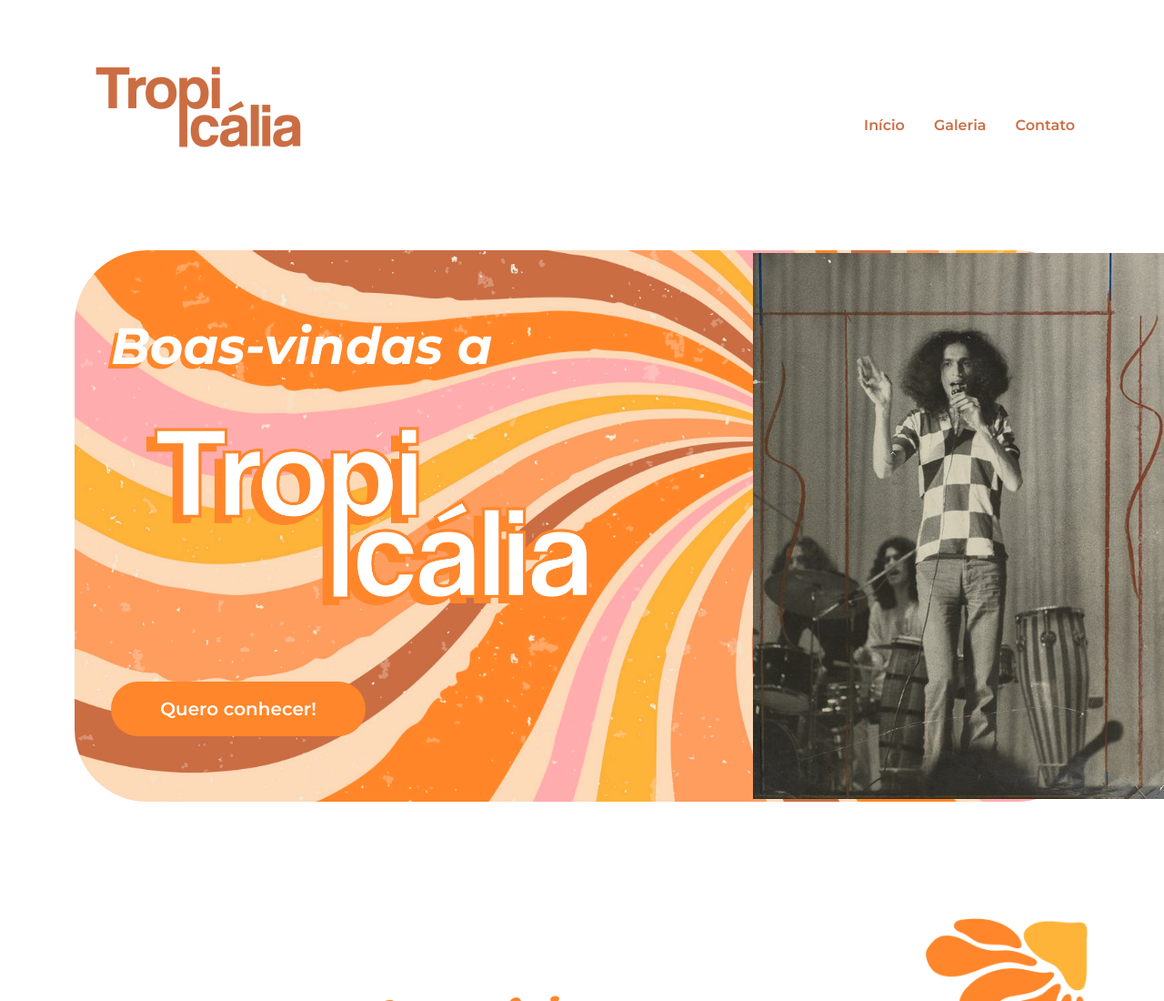
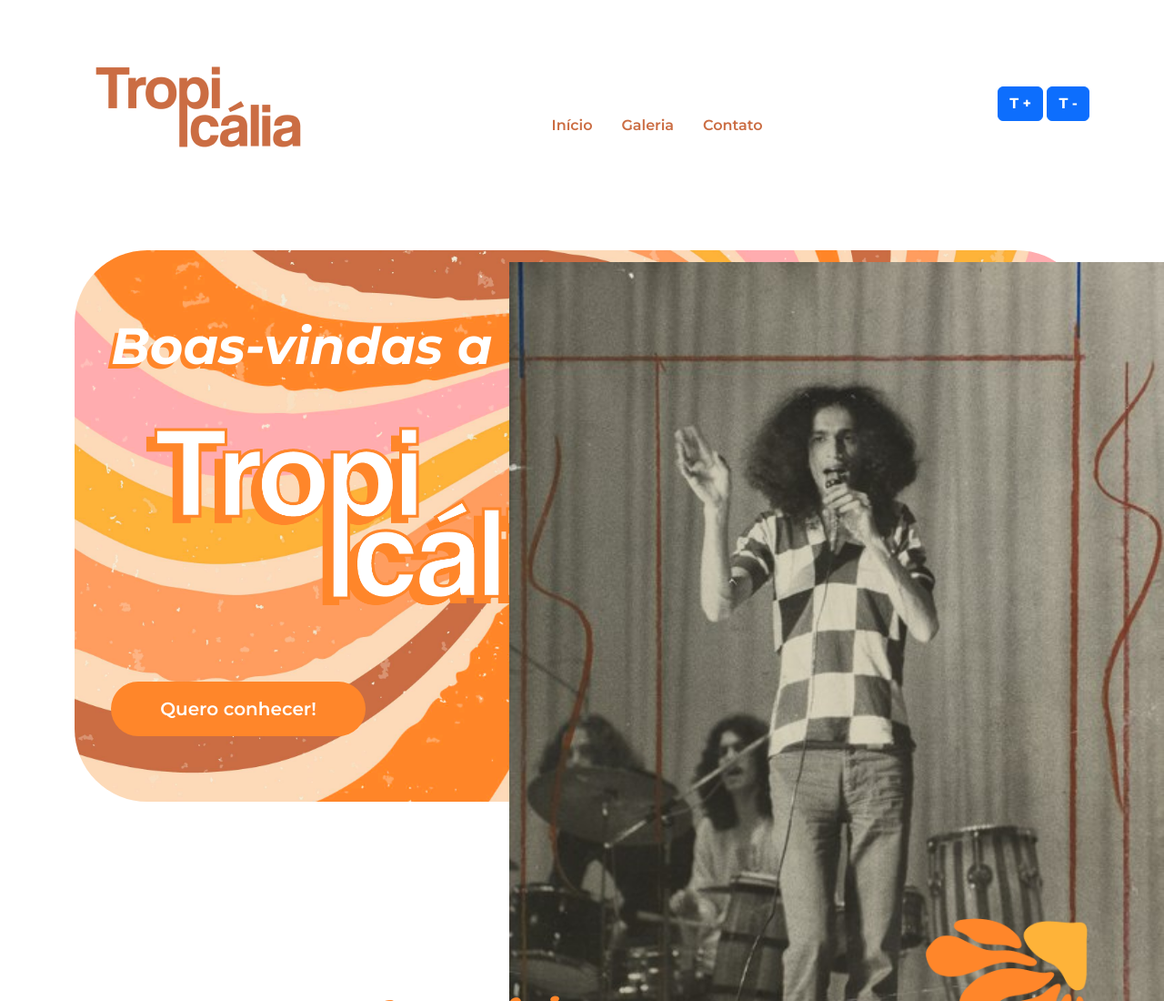
Before and after one commit to JoanirRibeiro/TurmaAT20251ajornada, a plain HTML site: page index.html in a window 1280 px wide. Shown: the top 1100 px of the page at 91% size. Drawn offline with nearby package versions, Linux system fonts and the light colour scheme; a script that the page names is missing.

Commit message:
criação de botões de acessibilidade em html

```diff
--- a/index.html
+++ b/index.html
@@ -21,6 +21,10 @@
                 <li class="nav-item"><a class="nav-link" href="#galeria">Galeria</a></li>
                 <li class="nav-item"><a class="nav-link" href="#contato">Contato</a></li>
             </ul>
+            <div id="acessibilidade" class="menu-acessibilidade">
+                <button id="aumentar-fonte" class="btn btn-primary fw-bold">T +</button>
+                <button id="diminuir-fonte" class="btn btn-primary fw-bold">T -</button>
+            </div>
         </nav>
 
     </header>
@@ -30,7 +34,7 @@
 
         <section id="inicio" class="my-5">
             <div class="inicio-fundo d-flex justify-content-between align-items-center">
-                <img src="img/lossy-page1-452px-Caetano_Veloso,_Fundo_Correio_da_Manhã.tif.jpg" alt=" Foto do cantor Caetano Veloso em pé, com um microfone na mão esquerda, cantando e com a mão direita levantada, usando uma calça jeans e camisa xadrez de mangas curtas, com cabelos longos. Atrás de Caetano Veloso tem dois músicos sentados, tocando instrumentos musicais" title="Caetano Veloso, Fundo Correio da Manhã" class="img-fluid img-inicio">
+                <img src="img/lossy-page1-452px-Caetano_Veloso,_Fundo_Correio_da_Manhã.tif.jpg" alt="Foto do cantor Caetano Veloso em pé, com um microfone na mão esquerda, cantando e com a mão direita levantada, usando uma calça jeans e camisa xadrez de mangas curtas, com cabelos longos. Atrás de Caetano Veloso tem dois músicos sentados, tocando instrumentos musicais" title="Caetano Veloso, Fundo Correio da Manhã" class="img-fluid img-inicio">
                 <div class="esquerda-conteudo">
                     <h1 class="display-4 text-white fst-italic fw-bold">Boas-vindas a</h1>
                     <img src="img/logo-2.png" alt="Logotipo secundário da Tropicália" class="mb-3" width="563"
--- a/styles.css
+++ b/styles.css
@@ -42,6 +42,8 @@ section {
 .img-inicio {
     position: absolute;
     right: 0;
+    top: 18rem;
+    width: 45rem;
     height: auto;
 }
 
```
